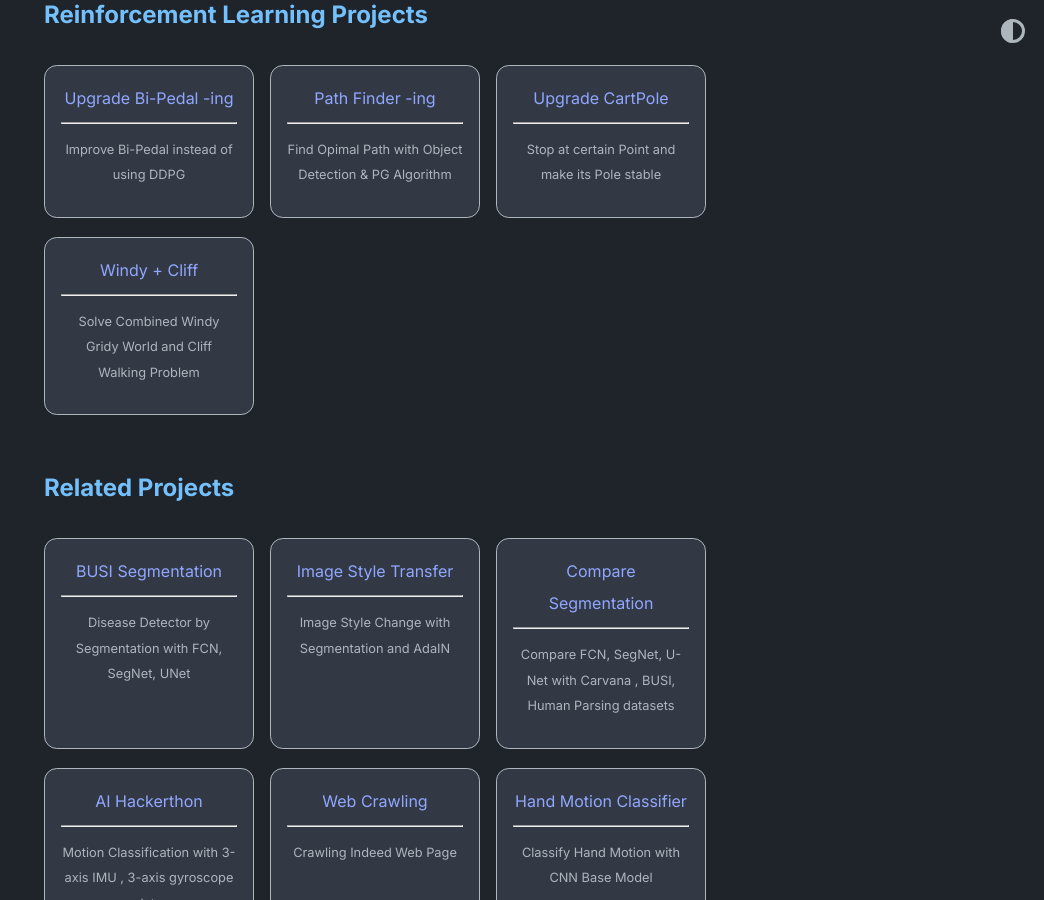
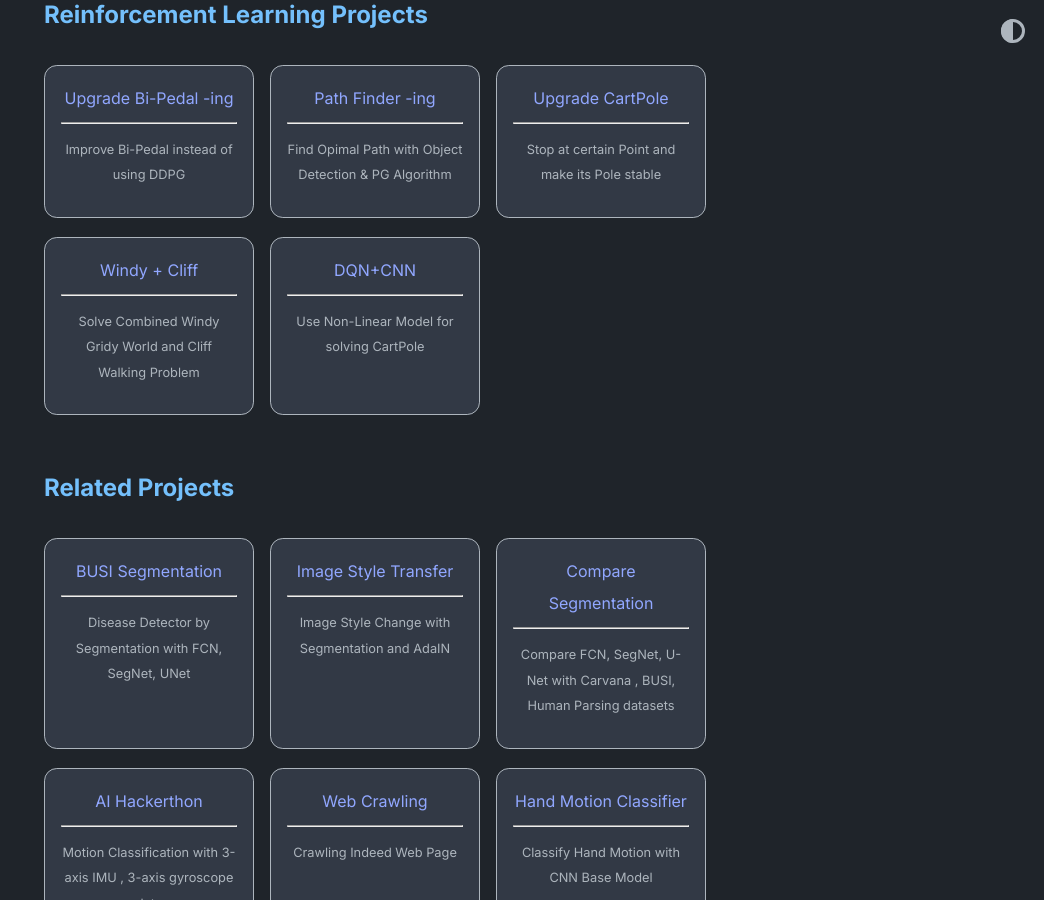
Before and after one commit to dldnxks12/dldnxks12.github.io, a Jekyll site: the page built from index.md, in a window 1280 px wide and 900 px high, scrolled down 438 px. Shown: the whole window, without its empty margins (236-1280 px from the left). Built offline with Jekyll 4.4.1, drawn with Linux system fonts in a browser that asks for light colours.

Commit message:
Update home.yml

```diff
--- a/_data/home.yml
+++ b/_data/home.yml
@@ -21,6 +21,11 @@ project_entries:
   - title: Windy + Cliff
     url: https://github.com/dldnxks12/Projects/tree/main/%23%20RL%20-%20Windy%20Cliff
     desc: Solve Combined Windy Gridy World and Cliff Walking Problem
+
+
+  - title: DQN+CNN
+    url: https://github.com/dldnxks12/Projects/tree/main/%23%20RL%20-%20DQN%20CNN%20CartPole
+    desc: Use Non-Linear Model for solving CartPole
 
 
 #  - title: Project 3
```
